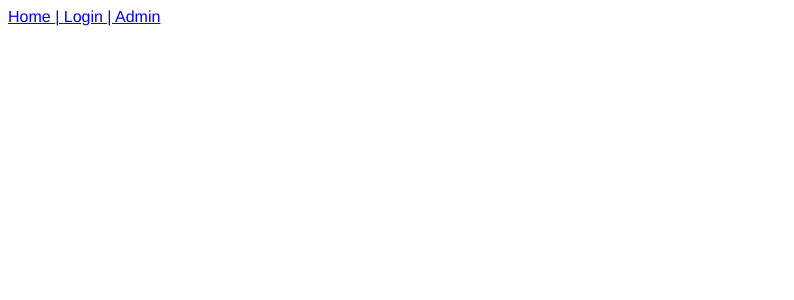
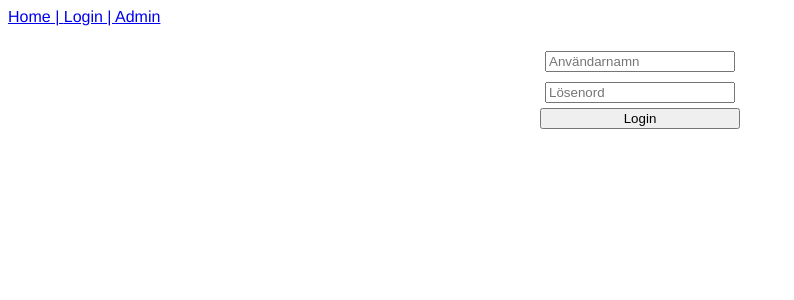
Before and after one commit to AvaWulkan/LearningByQuizzing, a Vue app in the folder Frontend/quizzingfrontend/: page /#/login in a window 1280 px wide. Shown: the top 300 px of the page, without its empty margins (0-794 px from the left). Built offline with nearby package versions, Linux system fonts and the light colour scheme.

Commit message:
Added login functionality

```diff
--- a/Frontend/quizzingfrontend/src/App.vue
+++ b/Frontend/quizzingfrontend/src/App.vue
@@ -2,12 +2,42 @@
   <div id="app">
     <div id="nav">
       <router-link :to="{ name : 'Home' }">Home | </router-link>
-      <router-link :to="{ name : 'LoginPage' }">Login | </router-link>
-      <router-link :to="{ name : 'AdminPage' }">Admin</router-link>
+      <router-link :to="{ name : 'Login' }">Login | </router-link>
+      <router-link :to="{ name : 'Admin' }">Admin</router-link>
     </div>
-    <router-view/>
+        <router-view @authenticated="setAuthenticated"></router-view>
   </div>
 </template>
+
+<script>
+export default {
+  name: 'App',
+  data(){
+    return{
+      authenticated:false,
+      mockAccount:{
+        username: "Ola",
+        password: "javahov123"
+      }
+    }
+  },
+  mounted(){
+    if(!this.authenticated){
+      this.$router.replace({
+        name: "Login"
+      })
+    }
+  },
+  methods:{
+    setAuthenticated(status){
+      this.authenticated = status
+    },
+    logout(){
+      this.authenticated = false
+    }
+}
+}
+</script>
 
 <style>
 
--- a/Frontend/quizzingfrontend/src/router/index.js
+++ b/Frontend/quizzingfrontend/src/router/index.js
@@ -7,18 +7,24 @@ Vue.use(VueRouter)
 
 const routes = [
   {
-    path: '/',
+    path: '/home',
     name: 'Home',
     component: Home
   },
   {
-    path: '/loginpage',
-    name: 'LoginPage',
+    path: '/',
+    redirect:{
+      name: 'Login'
+    }
+  },
+  {
+    path: '/login',
+    name: 'Login',
     component: LoginPage
   },
   {
-    path: '/adminpage',
-    name: 'AdminPage',
+    path: '/admin',
+    name: 'Admin',
     component: AdminPage
   }
 ]
--- a/Frontend/quizzingfrontend/src/views/Home.vue
+++ b/Frontend/quizzingfrontend/src/views/Home.vue
@@ -1,6 +1,7 @@
 <template>
   <div class="home">
 <!--    <HelloWorld msg="Welcome to Your Vue.js App"/>-->
+<p>bajs</p>
 
   </div>
 </template>
--- a/Frontend/quizzingfrontend/src/views/LoginPage.vue
+++ b/Frontend/quizzingfrontend/src/views/LoginPage.vue
@@ -1,9 +1,9 @@
 <template>
   <div class="container">
     <div class="inputboxes">
-      <input type="text" placeholder="Användarnamn" required>
-      <input type="text" placeholder="Lösenord" required>
-      <Login msg="Förtär avföring"/>
+        <input type="text" name="username" v-model="input.username" placeholder="Användarnamn">
+        <input type="password" name="password" v-model="input.password" placeholder="Lösenord">
+        <button type="button" v-on:click="login()">Login</button>
     </div>
 
   </div>
@@ -11,14 +11,28 @@
 </template>
 
 <script>
-import Login from '../components/Login.vue'
 export default {
-  name: "LoginPage",
-  components:{
-    Login
+  name: "Login",
+  data(){
+    return {
+      input:{
+        username: "",
+        password: "",
+      }
+    }
+  },
+  methods: {
+    login(){
+      if (this.input.username != "" && this.input.password != ""){
+        if (this.input.username == this.$parent.mockAccount.username &&
+        this.input.password == this.$parent.mockAccount.password){
+          this.$emit("authenticated", true)
+          this.$router.replace({name: "Admin"})
+        }
+      }
+    }
   }
 }
-
 </script>
 
 <style scoped>
```
Also changed, not shown: 1 other file (tests, documents, lock files or other folders).
